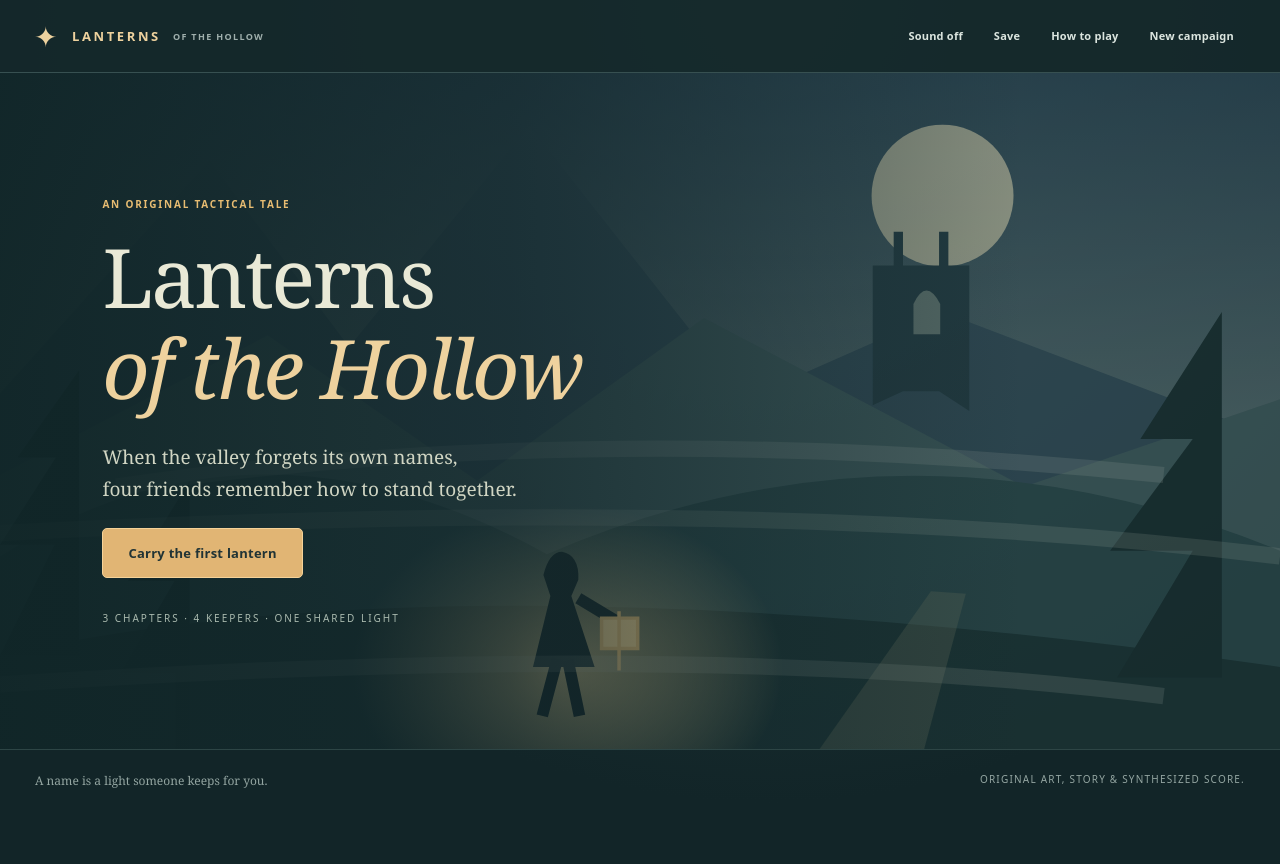
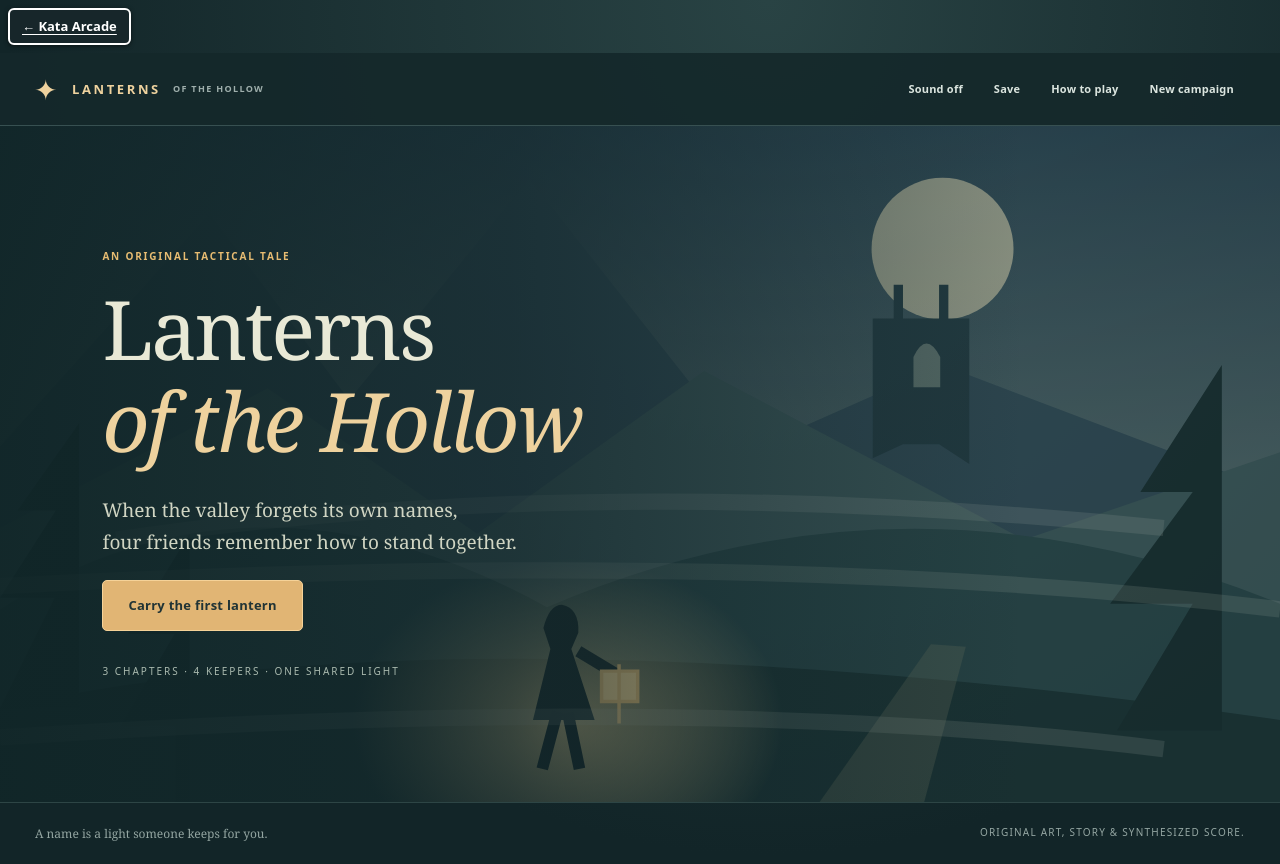
Before and after one commit to intrepion/kata-inspired-by-fire-emblem-awakening-codex-dot, a website built with Vite: page index.html in a window 1280 px wide. Before the commit the page ends 811 px from the top, so only its background shows below. Built offline with nearby package versions, Linux system fonts and the light colour scheme.

Commit message:
Add link back to Kata Arcade

```diff
--- a/index.html
+++ b/index.html
@@ -1 +1,6 @@
-<!doctype html><html lang="en"><head><meta charset="UTF-8"><meta name="viewport" content="width=device-width,initial-scale=1"><meta name="theme-color" content="#142528"><title>Lanterns of the Hollow</title></head><body><div id="app"></div><script type="module" src="/src/main.ts"></script></body></html>
+<!doctype html><html lang="en"><head><meta charset="UTF-8"><meta name="viewport" content="width=device-width,initial-scale=1"><meta name="theme-color" content="#142528"><title>Lanterns of the Hollow</title><style>[data-kata-arcade-nav] a:focus-visible { outline: 3px solid #ffdf70 !important; outline-offset: 3px; }</style>
+</head><body>
+    <div role="navigation" aria-label="Arcade navigation" data-kata-arcade-nav style="all:initial;display:block;position:relative;z-index:2147483647;font:600 13px/1.3 system-ui,sans-serif;">
+      <a href="https://intrepion.github.io/" style="display:inline-block;margin:8px;padding:8px 12px;border:2px solid #fff;border-radius:6px;background:#17262a;color:#fff;text-decoration:underline;text-underline-offset:3px;box-shadow:0 1px 4px #0008;">← Kata Arcade</a>
+    </div>
+<div id="app"></div><script type="module" src="/src/main.ts"></script></body></html>
```
